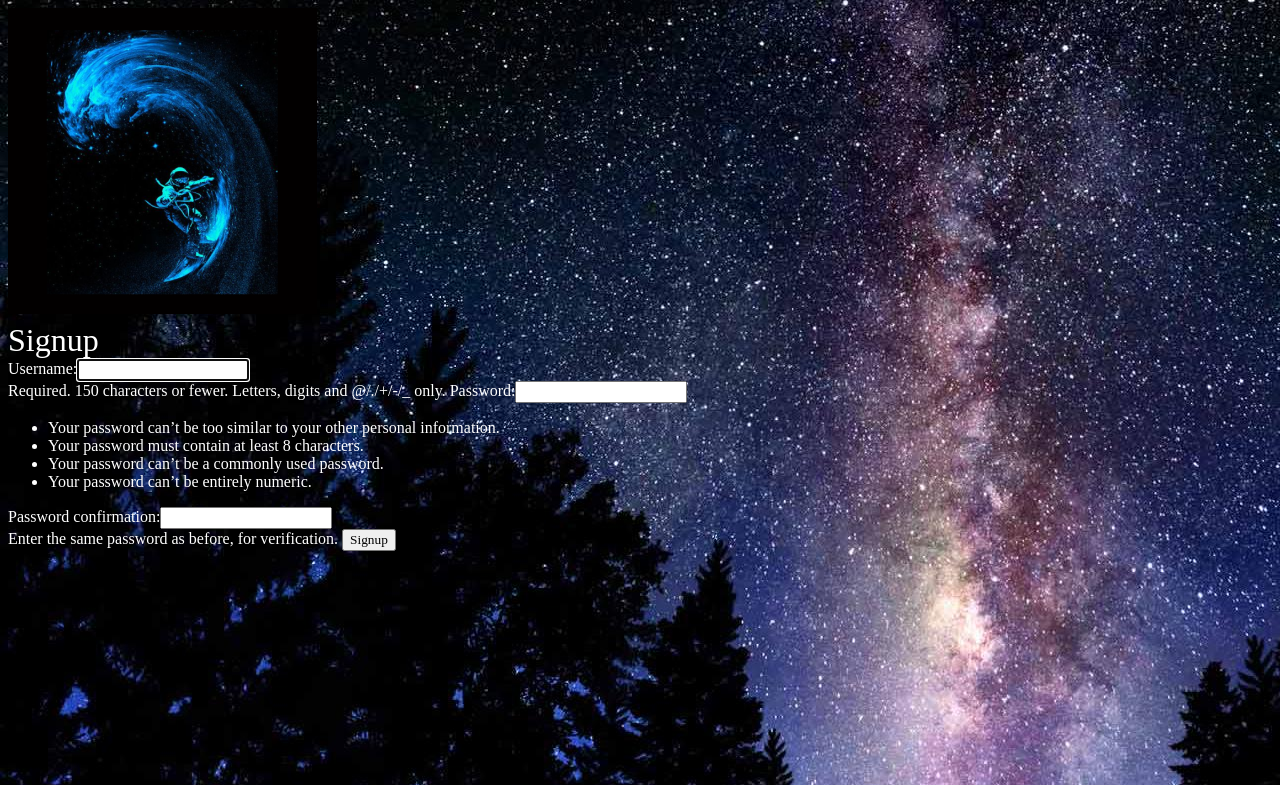
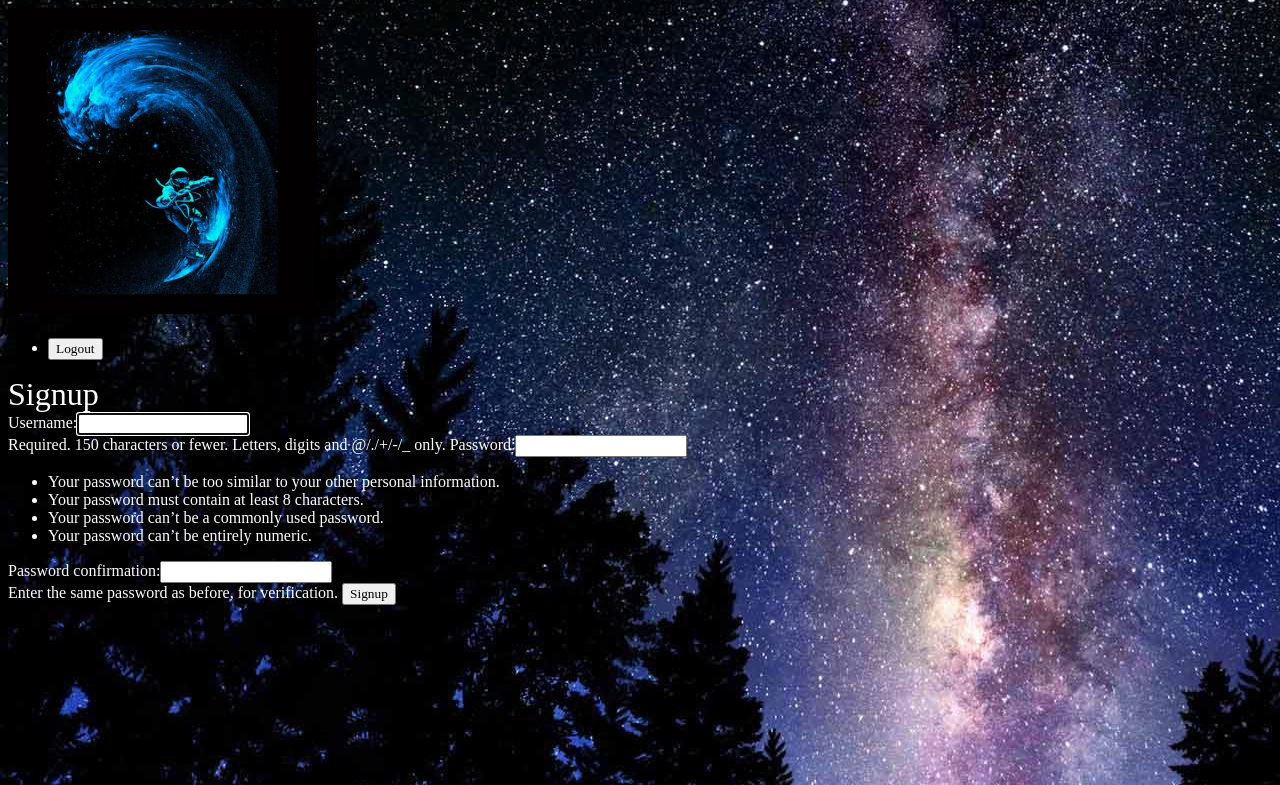
Before and after one commit to AlepsVillarreal/guruBlog, a Django app: page /accounts/signup/ in a window 1280 px wide. Shown: the top 785 px of the page. Run offline with Django 3.2, Linux system fonts and the light colour scheme.

Commit message:
Logout function in base_layout.html

```diff
--- a/accounts/urls.py
+++ b/accounts/urls.py
@@ -6,4 +6,5 @@ app_name = 'accounts'
 urlpatterns = [
     url(r'^signup/$', views.signup_view, name="signup"),
     url(r'^login/$', views.login_view, name='login'),
+    url(r'^logout/$', views.logout_view, name='logout')
 ]
--- a/accounts/views.py
+++ b/accounts/views.py
@@ -1,29 +1,32 @@
 from django.shortcuts import render, redirect
 from django.contrib.auth.forms import UserCreationForm, AuthenticationForm
-from django.contrib.auth import login
+from django.contrib.auth import login, logout
 
 def signup_view(request):
-	if request.method=='POST':
-		form = UserCreationForm(request.POST)
-		if form.is_valid():
-			form.save()
-			#Log the user in
-			user = form.save()
-			login(request, user)
-			return redirect('articles:list')
-	elif request.method=='GET':
-	    form = UserCreationForm()
-	return render(request, 'accounts/signup.html', { 'form': form })
+    if request.method == 'POST':
+         form = UserCreationForm(request.POST)
+         if form.is_valid():
+             user = form.save()
+             #  log the user in
+             login(request, user)
+             return redirect('articles:list')
+    else:
+        form = UserCreationForm()
+    return render(request, 'accounts/signup.html', { 'form': form })
 
 def login_view(request):
-	if request.method == 'POST':
-		form = AuthenticationForm(data=request.POST)
-		if form.is_valid():
-			#login the user
-			user = form.get_user()
-			login(request, user)
-			return redirect('articles:list')
-	elif request.method == 'GET':
-		form = AuthenticationForm()
+    if request.method == 'POST':
+        form = AuthenticationForm(data=request.POST)
+        if form.is_valid():
+            # log the user in
+            user = form.get_user()
+            login(request, user)
+            return redirect('articles:list')
+    else:
+        form = AuthenticationForm()
+    return render(request, 'accounts/login.html', { 'form': form })
 
-	return render(request, 'accounts/login.html', {'form':form})
+def logout_view(request):
+    if request.method == 'POST':
+            logout(request)
+            return redirect('articles:list')
--- a/templates/base_layout.html
+++ b/templates/base_layout.html
@@ -3,12 +3,22 @@
 <html>
     <head>
         <meta charset="utf-8">
-        <title>Djangonauts</title>
+        <title>guru Blog</title>
         <link rel="stylesheet" href="{% static 'styles.css' %}">
     </head>
     <body>
         <header class="wrapper">
-            <h1><a href="{% url 'articles:list' %}"><img src="{% static 'logosurf.png' %}" alt="djangonautic" /></a></h1>
+            <h1><a href="{% url 'articles:list' %}"><img src="{% static 'logosurf.png' %}" alt="logosurf.png" /></a></h1>
+            <nav>
+                <ul>
+                    <li>
+                        <form class="logout-link" action="{% url 'accounts:logout' %}" method="post">
+                            {% csrf_token %}
+                            <button type="submit">Logout</button>
+                        </form>
+                    </li>
+                </ul>
+            </nav>
         </header>
         <div class="wrapper">
             {% block content %}
```
